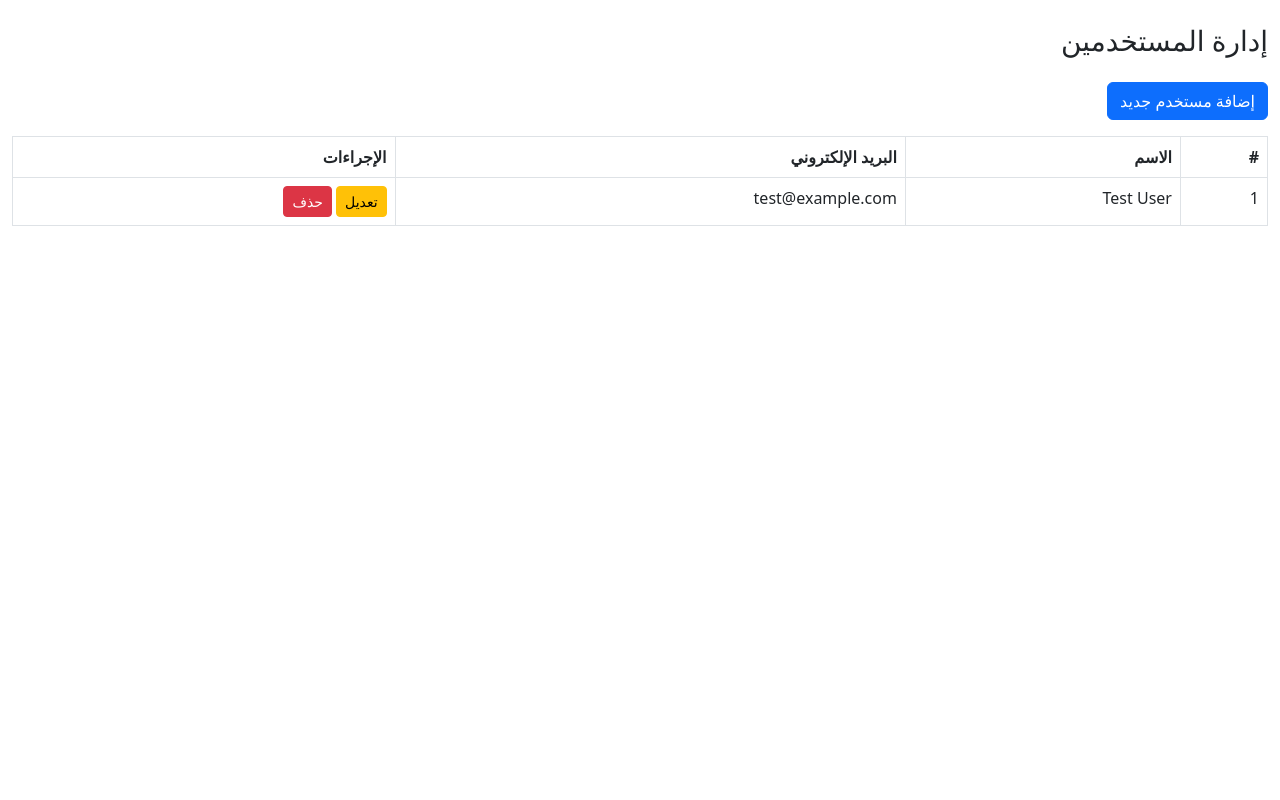
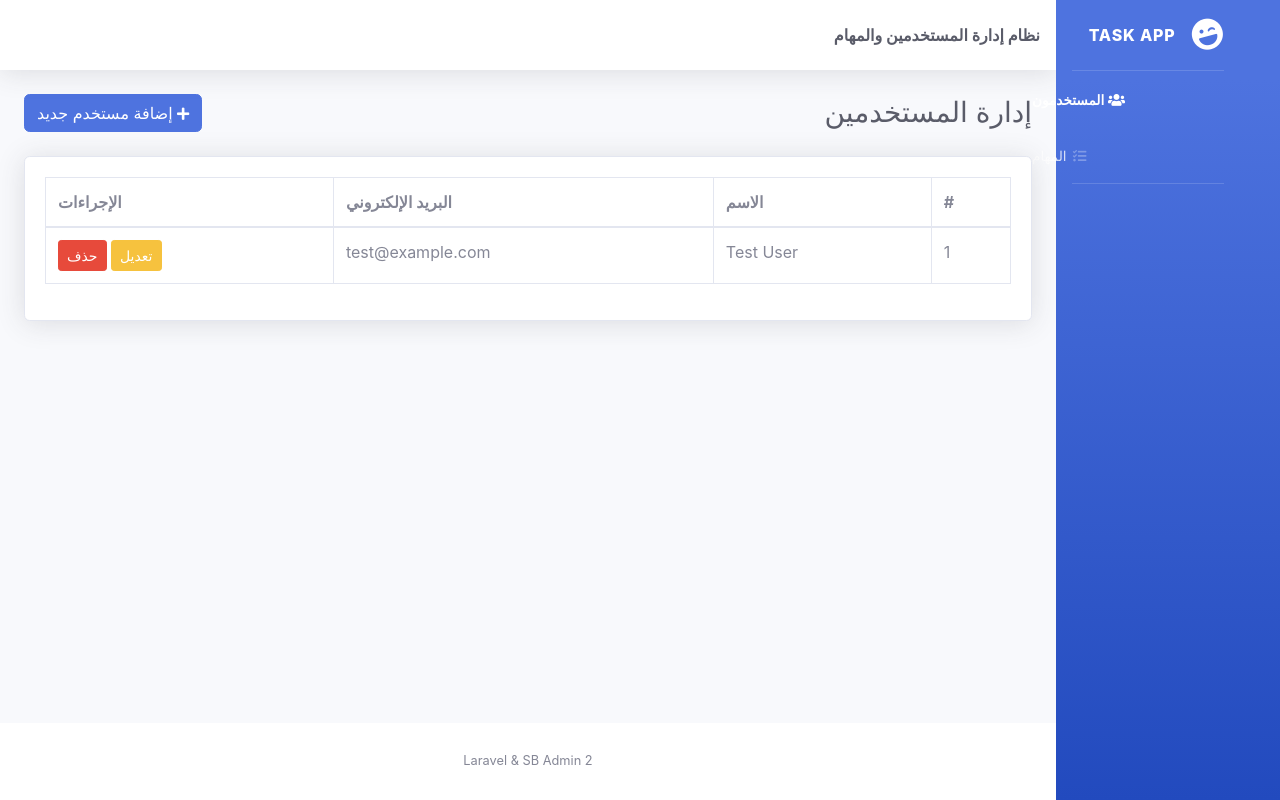
Before and after one commit to salsabeelmousa420-arch/learning-laravel, a Laravel app: page /users in a window 1280 px wide. Run offline with Laravel 12, Linux system fonts and the light colour scheme; data comes from the database, SQL or seed files in the repository.

Commit message:
feat: integrate SB Admin 2 template and complete user CRUD views

```diff
--- a/resources/views/layouts/app.blade.php
+++ b/resources/views/layouts/app.blade.php
@@ -1,14 +1,87 @@
 <!DOCTYPE html>
 <html lang="ar" dir="rtl">
 <head>
-    <meta charset="UTF-8">
-    <meta name="viewport" content="width=device-width, initial-scale=1.0">
+    <meta charset="utf-8">
+    <meta http-equiv="X-UA-Compatible" content="IE=edge">
+    <meta name="viewport" content="width=device-width, initial-scale=1, shrink-to-fit=no">
     <title>لوحة التحكم</title>
-    <link href="https://cdn.jsdelivr.net/npm/bootstrap@5.3.0/dist/css/bootstrap.min.css" rel="stylesheet">
+
+    <link href="{{ asset('vendor/fontawesome-free/css/all.min.css') }}" rel="stylesheet" type="text/css">
+    <link href="{{ asset('css/sb-admin-2.min.css') }}" rel="stylesheet">
 </head>
-<body>
-    <main class="py-4">
-        @yield('content')
-    </main>
+
+<body id="page-top">
+
+    <div id="wrapper">
+
+        <!-- Sidebar -->
+        <ul class="navbar-nav bg-gradient-primary sidebar sidebar-dark accordion" id="accordionSidebar">
+
+            <a class="sidebar-brand d-flex align-items-center justify-content-center" href="{{ route('users.index') }}">
+                <div class="sidebar-brand-icon rotate-n-15">
+                    <i class="fas fa-laugh-wink"></i>
+                </div>
+                <div class="sidebar-brand-text mx-3">Task App</div>
+            </a>
+
+            <hr class="sidebar-divider my-0">
+
+            <li class="nav-item active">
+                <a class="nav-link" href="{{ route('users.index') }}">
+                    <i class="fas fa-fw fa-users"></i>
+                    <span>المستخدمون</span>
+                </a>
+            </li>
+
+            <li class="nav-item">
+                <a class="nav-link" href="{{ url('/tasks') }}">
+                    <i class="fas fa-fw fa-tasks"></i>
+                    <span>المهام</span>
+                </a>
+            </li>
+
+            <hr class="sidebar-divider d-none d-md-block">
+
+        </ul>
+
+        <!-- Content Wrapper -->
+        <div id="content-wrapper" class="d-flex flex-column">
+
+            <div id="content">
+
+                <!-- Topbar -->
+                <nav class="navbar navbar-expand navbar-light bg-white topbar mb-4 static-top shadow">
+                    <button id="sidebarToggleTop" class="btn btn-link d-md-none rounded-circle mr-3">
+                        <i class="fa fa-bars"></i>
+                    </button>
+                    <span class="navbar-text font-weight-bold text-gray-800">
+                        نظام إدارة المستخدمين والمهام
+                    </span>
+                </nav>
+
+                <!-- Page Content -->
+                <div class="container-fluid">
+                    @yield('content')
+                </div>
+
+            </div>
+
+            <footer class="sticky-footer bg-white">
+                <div class="container my-auto">
+                    <div class="copyright text-center my-auto">
+                        <span>Laravel &amp; SB Admin 2</span>
+                    </div>
+                </div>
+            </footer>
+
+        </div>
+
+    </div>
+
+    <script src="{{ asset('vendor/jquery/jquery.min.js') }}"></script>
+    <script src="{{ asset('vendor/bootstrap/js/bootstrap.bundle.min.js') }}"></script>
+    <script src="{{ asset('vendor/jquery-easing/jquery.easing.min.js') }}"></script>
+    <script src="{{ asset('js/sb-admin-2.min.js') }}"></script>
+
 </body>
 </html>
--- a/resources/views/users/index.blade.php
+++ b/resources/views/users/index.blade.php
@@ -1,12 +1,21 @@
 @extends('layouts.app')
 
 @section('content')
-<div class="container-fluid">
-    <h1 class="h3 mb-4 text-gray-800">إدارة المستخدمين</h1>
+<div class="d-sm-flex align-items-center justify-content-between mb-4">
+    <h1 class="h3 mb-0 text-gray-800">إدارة المستخدمين</h1>
+    <a href="{{ route('users.create') }}" class="btn btn-primary">
+        <i class="fas fa-plus fa-sm"></i> إضافة مستخدم جديد
+    </a>
+</div>
 
-    <a href="{{ route('users.create') }}" class="btn btn-primary mb-3">إضافة مستخدم جديد</a>
+@if(session('success'))
+    <div class="alert alert-success">{{ session('success') }}</div>
+@endif
 
-    <table class="table table-bordered">
+<div class="card shadow mb-4">
+    <div class="card-body">
+        <div class="table-responsive">
+            <table class="table table-bordered" width="100%" cellspacing="0">
                 <thead>
                     <tr>
                         <th>#</th>
@@ -16,7 +25,7 @@
                     </tr>
                 </thead>
                 <tbody>
-            @foreach($users as $user)
+                    @forelse($users as $user)
                         <tr>
                             <td>{{ $user->id }}</td>
                             <td>{{ $user->name }}</td>
@@ -30,8 +39,14 @@
                                 </form>
                             </td>
                         </tr>
-            @endforeach
+                    @empty
+                        <tr>
+                            <td colspan="4" class="text-center">لا يوجد مستخدمون حالياً</td>
+                        </tr>
+                    @endforelse
                 </tbody>
             </table>
         </div>
+    </div>
+</div>
 @endsection
```
Also changed, not shown: resources/views/users/create.blade.php (+12 -5 lines), resources/views/users/edit.blade.php (added, +37 -0 lines). Lines whose indentation alone changed are shown as unchanged.
